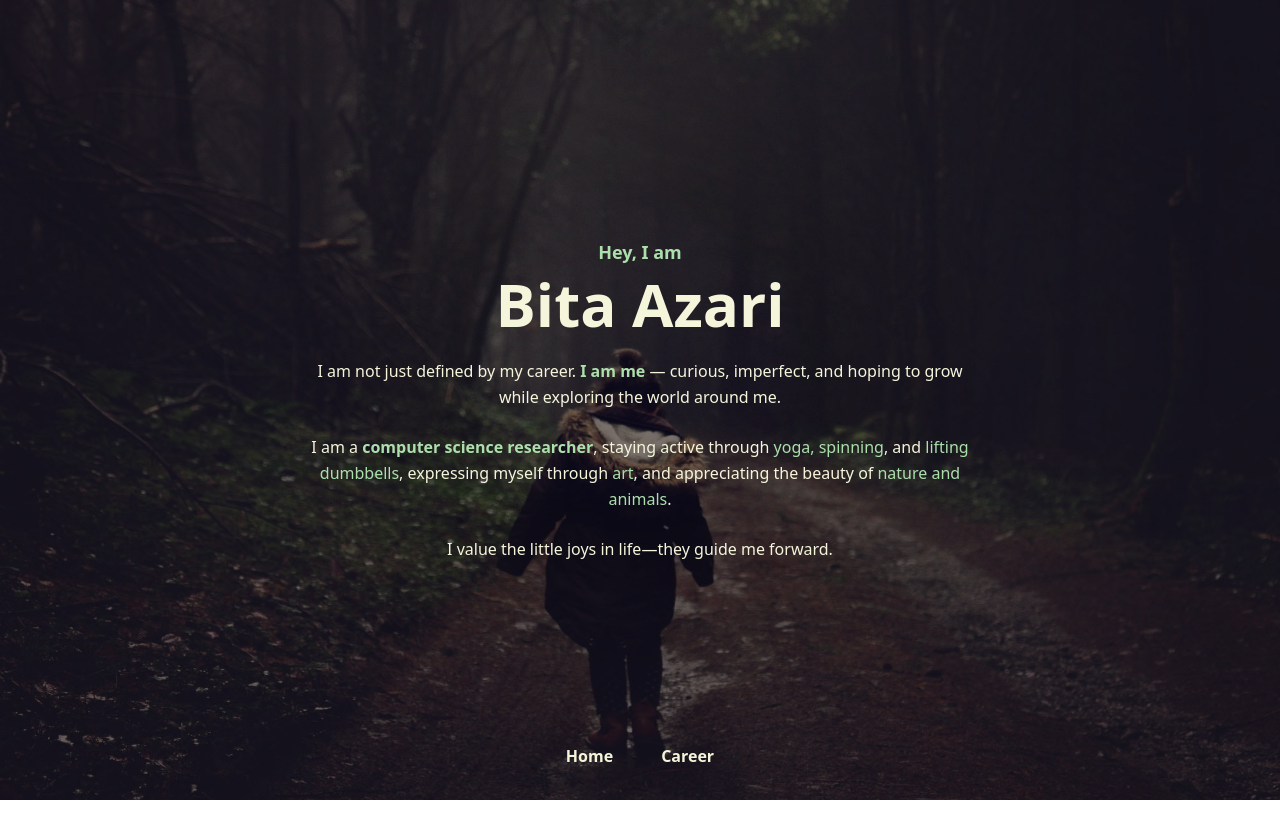
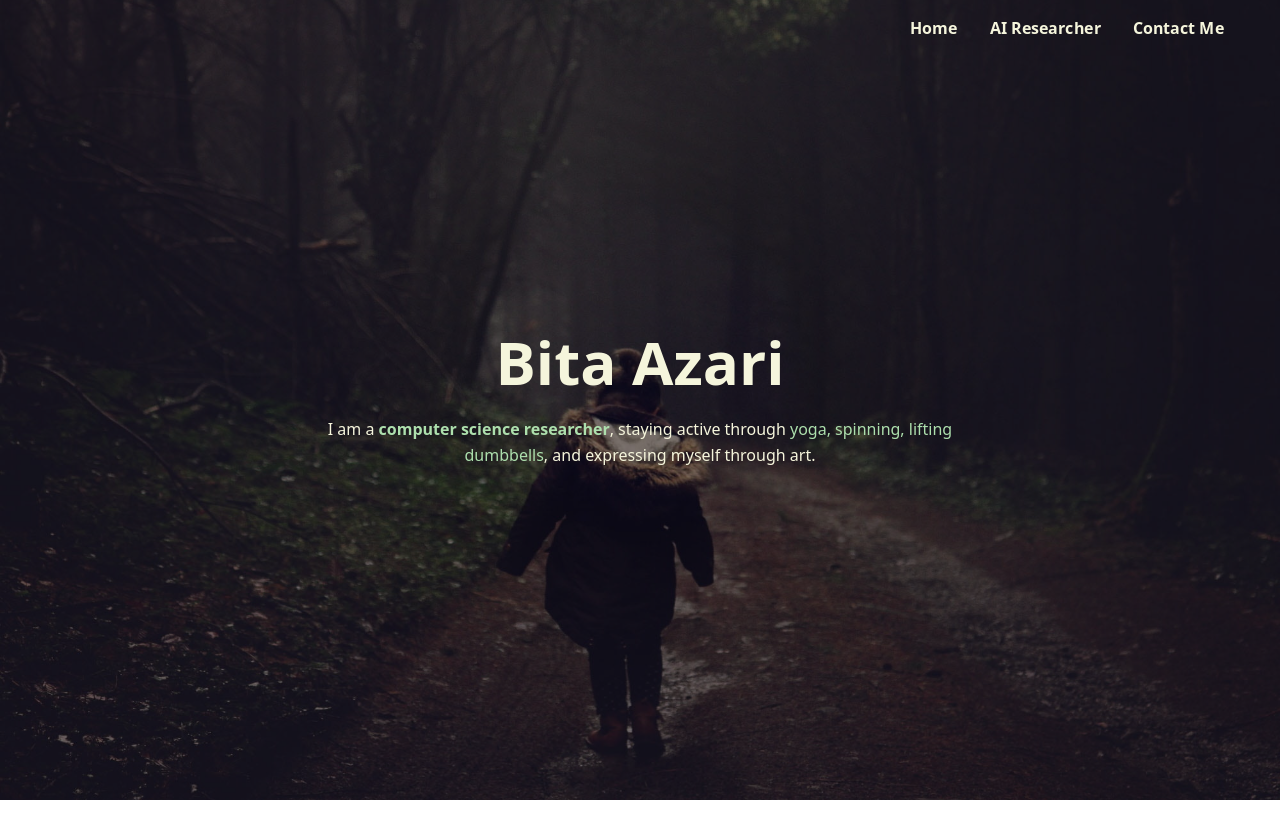
Before and after one commit to bihamta/thebit.me, a Next.js app: page / in a window 1280 px wide. After the commit the page ends 800 px from the top, so only its background shows below. Built offline with nearby package versions, Linux system fonts and the light colour scheme.

Commit message:
one page

```diff
--- /dev/null
+++ b/src/app/components/Navbar.tsx
@@ -0,0 +1,79 @@
+
+import Link from "next/link";
+import { use } from "react";
+
+import { RefObject } from "react";
+
+interface NavbarProps {
+    scrollToSection: (ref: RefObject<HTMLDivElement>) => void;
+    homeRef: RefObject<HTMLDivElement>;
+    aiResearcherRef: RefObject<HTMLDivElement>;
+    contactRef: RefObject<HTMLDivElement>;
+}
+export default function Navbar({ scrollToSection, homeRef, aiResearcherRef, contactRef }: NavbarProps) {
+    return (
+        <nav className="fixed top-0 left-0 w-full p-4 z-50">
+            <div className="w-full flex justify-end space-x-8 text-[#F5F5DC] font-semibold gap gap-links pr-10">
+                {/* Home Link */}
+                <button onClick={() => scrollToSection(homeRef)} className="relative hoverable _link_siw6m_9">
+                <div className="overflow-hidden">
+                    <div>
+                        {"Home".split("").map((char, i) => (
+                            <span key={i} className="_span_siw6m_37" style={{ transitionDelay: `${i * 0.03}s` }}>
+                            {char}
+                            </span>
+                        ))}
+                    </div>
+
+                    <div className="absolute inset-0">
+                        {"Home".split("").map((char, i) => (
+                            <span key={i} className="_mint_siw6m_41" style={{ transitionDelay: `${i * 0.03}s` }}>
+                            {char}
+                            </span>
+                        ))}
+                    </div>
+                </div>
+                </button>
+                {/* AI Researcher Link */}
+                <button onClick={() => scrollToSection(aiResearcherRef)} className="relative hoverable _link_siw6m_9">
+                <div className="overflow-hidden">
+                    <div>
+                        {"AI Researcher".split("").map((char, i) => (
+                            <span key={i} className="_span_siw6m_37" style={{ transitionDelay: `${i * 0.03}s` }}>
+                                {char === " " ? "\u00A0" : char}
+                            </span>
+                        ))}
+                    </div>
+                    <div className="absolute inset-0">
+                        {"AI Researcher".split("").map((char, i) => (
+                            <span key={i} className=" _mint_siw6m_41" style={{ transitionDelay: `${i * 0.03}s` }}>
+                                {char === " " ? "\u00A0" : char}
+                            </span>
+                        ))}
+                    </div>
+                </div>
+                </button>
+
+                {/* Contact Me Link */}
+                <button onClick={() => scrollToSection(contactRef)} className="relative hoverable _link_siw6m_9">
+                <div className="overflow-hidden">
+                    <div>
+                        {"Contact Me".split("").map((char, i) => (
+                            <span key={i} className="_span_siw6m_37" style={{ transitionDelay: `${i * 0.03}s` }}>
+                                {char === " " ? "\u00A0" : char}
+                            </span>
+                        ))}
+                    </div>
+                    <div className="absolute inset-0">
+                        {"Contact Me".split("").map((char, i) => (
+                            <span key={i} className="_mint_siw6m_41" style={{ transitionDelay: `${i * 0.03}s` }}>
+                                {char === " " ? "\u00A0" : char}
+                            </span>
+                        ))}
+                    </div>
+                </div>
+                </button>
+            </div>
+        </nav>
+    );
+}
--- a/src/app/globals.css
+++ b/src/app/globals.css
@@ -1,6 +1,44 @@
 @tailwind base;
 @tailwind components;
 @tailwind utilities;
+
+
+/* Smooth transition for all letters */
+._span_siw6m_37 {
+  display: inline-block;
+  transition: transform 0.5s ease;
+  will-change: transform;
+
+}
+
+/* Blue letters initially hidden (move up on hover) */
+._mint_siw6m_41 {
+  display: inline-block;
+  transform: translateY(100%); /* Start below */
+  transition: transform 0.5s ease;
+  color: #ADDFAD;
+}
+
+/* Move the top letters up */
+._link_siw6m_9:hover ._span_siw6m_37:not(._mint_siw6m_41) {
+  transform: translateY(-100%);
+}
+
+/* Bring the bottom letters up from below */
+._link_siw6m_9 > div {
+  /* Each <div> inside the link is now a clipping box */
+  position: relative;
+  overflow: hidden;
+}
+._link_siw6m_9:hover ._mint_siw6m_41 {
+  transform: translateY(0%);
+}
+._link_siw6m_9 > div > div {
+  /* position: absolute; */
+  /* color: red; */
+  inset: 0;
+}
+
 
 /* body {
   font-family: Arial, sans-serif;
--- a/src/app/page.tsx
+++ b/src/app/page.tsx
@@ -1,77 +1,70 @@
 "use client";
-
+import { useRef, useEffect } from "react";
 import Link from "next/link";
+import Navbar from "./components/Navbar";
 
 export default function Home() {
+    const homeRef = useRef<HTMLDivElement>(null!);
+    const aiResearcherRef = useRef<HTMLDivElement>(null!);
+    const portfolioRef = useRef<HTMLDivElement>(null!);
+    const contactRef = useRef<HTMLDivElement>(null!);
+
+
+    const scrollToSection = (ref: React.RefObject<HTMLDivElement>) => {
+        if (ref.current) {
+        ref.current.scrollIntoView({ behavior: "smooth", block: "start" });
+
+        }
+    };
+    useEffect(() => {
+        console.log("Client-side rendering confirmed.");
+    }, []);
+
     return (
-        <div
-            className="relative flex items-center justify-center h-screen bg-cover bg-center"
-            style={{ backgroundImage: "url('/bg_test.jpg')" }}
-        >
-            {/* Overlay (optional, for better text visibility) */}
-            <div className="absolute inset-0 bg-black bg-opacity-50"></div>
+        <div className="relative w-full h-screen overflow-y-scroll scroll-smooth">
+            {/* 🔹 Sticky Navigation Bar */}
+            <Navbar scrollToSection={scrollToSection} homeRef={homeRef} aiResearcherRef={aiResearcherRef} contactRef={contactRef} />
 
-            {/* Main Content */}
-            <div className="relative text-center z-10" style={{ color: "#F5F5DC" }}>
-                <p className="font-semibold text-lg mb-2" style={{ color: "#ADDFAD" }}>Hey, I am</p>
-                <h2 className="text-6xl font-extrabold mb-6">Bita Azari</h2>
-                <p className="leading-relaxed max-w-2xl mx-auto space-y-6">
-                    {/* <span className="block italic mb-4">
-                        I am she/her, and I embrace both my feminine and masculine sides,
-                        finding strength and balance in the combination of both.
-                    </span> */}
-                    <span className="block mb-4">
-                        I am not just defined by my career.{" "}
-                        <span className="font-bold" style={{ color: "#ADDFAD" }}>I am me</span> — curious,
-                        imperfect, and hoping to grow while exploring the world around me.
-                    </span>
-                    <span className="block mb-4">
-                        I am a{" "}
-                        <span className="font-bold" style={{ color: "#ADDFAD" }}>computer science researcher</span>,
-                        staying active through <span className="font-light" style={{ color: "#ADDFAD" }}>yoga, spinning</span>, and{" "}
-                        <span className="font-light" style={{ color: "#ADDFAD" }}>lifting dumbbells</span>,
-                        expressing myself through <span className="font-light" style={{ color: "#ADDFAD" }}>art</span>, and appreciating
-                        the beauty of <span className="font-light" style={{ color: "#ADDFAD" }}>nature and animals</span>.
-                    </span>
-                    <span className="block font-light">I value the little joys in life—they guide me forward.</span>
+
+            {/* 🔹 Home Section */}
+            <section ref={homeRef} className="h-screen flex items-center justify-center bg-cover bg-center" style={{ backgroundImage: "url('/bg_test.jpg')" }}>
+                <div className="absolute inset-0 bg-black bg-opacity-50"></div>
+                <div className="relative text-center z-10" style={{ color: "#F5F5DC" }}>
+                    <h2 className="text-6xl font-extrabold mb-6">Bita Azari</h2>
+                    <p className="leading-relaxed max-w-2xl mx-auto">
+                        I am a <span className="font-bold" style={{ color: "#ADDFAD" }}>computer science researcher</span>, staying active through
+                        <span className="font-light" style={{ color: "#ADDFAD" }}> yoga, spinning, lifting dumbbells</span>, and expressing myself through art.
+                    </p>
+                </div>
+            </section>
+
+            {/* 🔹 About Section */}
+            <section ref={aiResearcherRef} className="h-screen flex flex-col items-center justify-center bg-[#ead1bf] p-10">
+                <h2 className="text-5xl font-bold text-[#4f5b47] mb-6">About Me</h2>
+                <p className="max-w-2xl text-center text-gray-700">
+                    I am an AI researcher passionate about machine learning and psychology, with a focus on affective computing.
+                    My research explores how technology can better understand and emulate human emotions.
                 </p>
-                {/* <p className="font-semibold mt-6 text-gray-100">
-                    Vancouver, BC, <span style={{ color: "#ADDFAD" }}>Canada</span>
-                </p> */}
-            </div>
+            </section>
 
-            {/* Circular Menu Buttons */}
-            <div className="absolute bottom-8 flex justify-center space-x-12 z-10">
-                {/* Home Button */}
-                <div className="group relative">
-                    <Link href="/" className="font-semibold transition relative z-20" style={{ color: "#F5F5DC" }}>
-                            Home
-                    </Link>
-                    <div className="absolute inset-0 flex items-center justify-center opacity-0 group-hover:opacity-100 transition-opacity duration-300">
-                        <img
-                            src="/giphy.gif"
-                            alt="Line Effect"
-                            className="w-24 h-24"
-                            style={{ minWidth: "10rem", minHeight: "10rem" }}
-                        />
-                    </div>
+            {/* 🔹 Portfolio Section (Photos, Drawings) */}
+            <section ref={portfolioRef} className="h-screen flex flex-col items-center justify-center bg-[#4f5b47] p-10">
+                <h2 className="text-5xl font-bold text-[#F5F5DC] mb-6">Portfolio</h2>
+                <div className="flex space-x-12">
+                    <img src="/pixel_art.png" alt="Drawing" className="w-48 h-48 rounded-lg shadow-lg" />
+                    <img src="/photography_sample.jpg" alt="Photography" className="w-48 h-48 rounded-lg shadow-lg" />
                 </div>
+            </section>
 
-                {/* Career Button */}
-                <div className="group relative">
-                    <Link href="/career" className="font-semibold transition relative z-20" style={{ color: "#F5F5DC" }}>
-                            Career
-                    </Link>
-                    <div className="absolute inset-0 flex items-center justify-center opacity-0 group-hover:opacity-100 transition-opacity duration-300">
-                        <img
-                            src="/giphy.gif"
-                            alt="Line Effect"
-                            className="w-32 h-32"
-                            style={{ minWidth: "10rem", minHeight: "10rem" }}
-                        />
-                    </div>
+            {/* 🔹 Contact Section */}
+            <section ref={contactRef} className="h-screen flex flex-col items-center justify-center bg-[#F5F5DC] p-10">
+                <h2 className="text-5xl font-bold text-[#4f5b47] mb-6">Contact</h2>
+                <p className="text-gray-700 mb-4">Email: bazari@sfu.ca</p>
+                <div className="flex space-x-6">
+                    <a href="https://www.linkedin.com/in/bita-azari-26446b80/" className="text-4xl text-gray-600 hover:text-[#4f5b47]"><i className="fab fa-linkedin"></i></a>
+                    <a href="https://github.com/bihamta/" className="text-4xl text-gray-600 hover:text-[#4f5b47]"><i className="fab fa-github"></i></a>
                 </div>
-            </div>
+            </section>
         </div>
     );
 }
--- a/src/app/page_history.tsx
+++ b/src/app/page_history.tsx
@@ -1,78 +1,77 @@
-import NavLink from "./components/NavLink";
+"use client";
 
-type NavLinkProps = {
-  href: string;
-  children: React.ReactNode;
-};
+import Link from "next/link";
 
 export default function Home() {
     return (
-    <div className="flex">
-      {/* Sidebar */}
-      <aside className="w-full sm:w-1/4 md:w-1/5 lg:w-1/6 xl:w-1/11 bg-gray-100 p-8 border-r">
-        <h1 className="text-4xl font-bold mb-8 text-red-600">The Bit</h1>
-        <nav className="flex flex-col space-y-10">
-          <NavLink href="#">Home</NavLink>
-          <NavLink href="/career">Career</NavLink>
-          <NavLink href="#">Resume</NavLink>
-          <NavLink href="#">Blog</NavLink>
-          <NavLink href="#">Photos</NavLink>
-          <NavLink href="#">Contact</NavLink>
-        </nav>
-      </aside>
+        <div
+            className="relative flex items-center justify-center h-screen bg-cover bg-center"
+            style={{ backgroundImage: "url('/bg_test.jpg')" }}
+        >
+            {/* Overlay (optional, for better text visibility) */}
+            <div className="absolute inset-0 bg-black bg-opacity-50"></div>
 
             {/* Main Content */}
-      <main className="flex-1 flex items-center p-4 2xl:p-96 h-screen">
-        {/* Left Side Text */}
-        <div className="w-full max-w-md sm:max-w-2lg md:max-w2xl lg:max-w-2xl xl:max-w-2xl 2xl:max-w-5xl">
-          <p className="text-red-600 font-semibold mb-2">Hey, I am</p>
-          <h2 className="text-5xl font-bold mb-6">Bita Azari</h2>
-            <p className="text-gray-700 leading-relaxed mb-8">
-              <span className="block italic mb-4">
+            <div className="relative text-center z-10" style={{ color: "#F5F5DC" }}>
+                <p className="font-semibold text-lg mb-2" style={{ color: "#ADDFAD" }}>Hey, I am</p>
+                <h2 className="text-6xl font-extrabold mb-6">Bita Azari</h2>
+                <p className="leading-relaxed max-w-2xl mx-auto space-y-6">
+                    {/* <span className="block italic mb-4">
                         I am she/her, and I embrace both my feminine and masculine sides,
                         finding strength and balance in the combination of both.
+                    </span> */}
+                    <span className="block mb-4">
+                        I am not just defined by my career.{" "}
+                        <span className="font-bold" style={{ color: "#ADDFAD" }}>I am me</span> — curious,
+                        imperfect, and hoping to grow while exploring the world around me.
                     </span>
+                    <span className="block mb-4">
+                        I am a{" "}
+                        <span className="font-bold" style={{ color: "#ADDFAD" }}>computer science researcher</span>,
+                        staying active through <span className="font-light" style={{ color: "#ADDFAD" }}>yoga, spinning</span>, and{" "}
+                        <span className="font-light" style={{ color: "#ADDFAD" }}>lifting dumbbells</span>,
+                        expressing myself through <span className="font-light" style={{ color: "#ADDFAD" }}>art</span>, and appreciating
+                        the beauty of <span className="font-light" style={{ color: "#ADDFAD" }}>nature and animals</span>.
+                    </span>
+                    <span className="block font-light">I value the little joys in life—they guide me forward.</span>
+                </p>
+                {/* <p className="font-semibold mt-6 text-gray-100">
+                    Vancouver, BC, <span style={{ color: "#ADDFAD" }}>Canada</span>
+                </p> */}
+            </div>
 
-              <span className="block mb-4">
-                I am not just defined by my career. <span className="font-bold">I am me</span>—curious, imperfect, and hoping to grow
-                while exploring the world around me.
-              </span>
+            {/* Circular Menu Buttons */}
+            <div className="absolute bottom-8 flex justify-center space-x-12 z-10">
+                {/* Home Button */}
+                <div className="group relative">
+                    <Link href="/" className="font-semibold transition relative z-20" style={{ color: "#F5F5DC" }}>
+                            Home
+                    </Link>
+                    <div className="absolute inset-0 flex items-center justify-center opacity-0 group-hover:opacity-100 transition-opacity duration-300">
+                        <img
+                            src="/giphy.gif"
+                            alt="Line Effect"
+                            className="w-24 h-24"
+                            style={{ minWidth: "10rem", minHeight: "10rem" }}
+                        />
+                    </div>
+                </div>
 
-              <span className="block mb-4">
-                I am a <span className="text-red-600 font-semibold">computer science researcher</span>, staying active through
-                <span className="font-medium"> yoga, spinning</span>, and <span className="font-medium">lifting heavy dumbbells</span>,
-                expressing myself through <span className="font-medium">art</span>, and appreciating the beauty of
-                <span className="font-medium"> nature and animals</span>.
-              </span>
-
-              <span className="block font-light">
-                I value the little joys in life—they guide me forward.
-              </span>
-            </p>
-          <p className="font-semibold text-xl">
-            Vancouver, BC <span className="text-red-600">Canada</span>
-          </p>
-          <div className="mt-8 flex space-x-12">
-            <div>
-              <p className="text-gray-500">Contact Phone</p>
-              <p className="font-semibold">+1 (778) 522 8681</p>
-            </div>
-            <div>
-              <p className="text-gray-500">Contact Mail</p>
-              <p className="font-semibold text-red-600">bazari@sfu.ca</p>
+                {/* Career Button */}
+                <div className="group relative">
+                    <Link href="/career" className="font-semibold transition relative z-20" style={{ color: "#F5F5DC" }}>
+                            Career
+                    </Link>
+                    <div className="absolute inset-0 flex items-center justify-center opacity-0 group-hover:opacity-100 transition-opacity duration-300">
+                        <img
+                            src="/giphy.gif"
+                            alt="Line Effect"
+                            className="w-32 h-32"
+                            style={{ minWidth: "10rem", minHeight: "10rem" }}
+                        />
                     </div>
                 </div>
             </div>
-
-        {/* Right Side Photo */}
-        <div className="flex justify-center items-center ml-10 h-screen">
-          <img
-            src="/pixel_art.png"
-            alt="Profile Photo"
-            className="w-32 h-32 sm:w-40 sm:h-40 md:w-56 md:h-56 lg:w-64 lg:h-64 xl:w-96 xl:h-96 rounded-full border-4 border-red-600 shadow-lg"
-          />
-        </div>
-      </main>
         </div>
     );
 }
```
Lines whose indentation alone changed are shown as unchanged.
